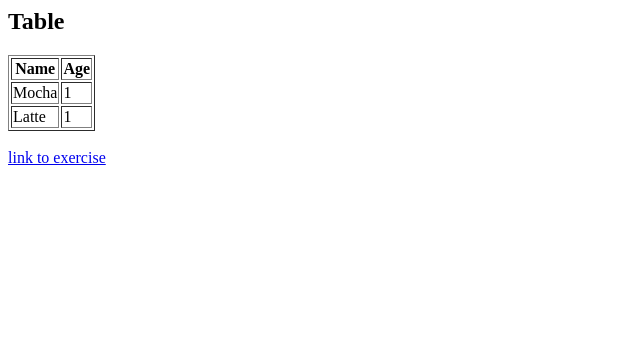
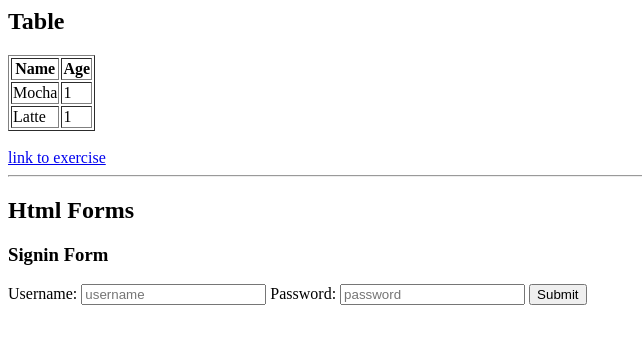
Before and after one commit to tayalone/html_intermediate, a plain HTML site: page index.html in a window 1280 px wide. Shown: the whole page, without its empty margins (0-642 px from the left). Drawn offline with Linux system fonts and the light colour scheme.

Commit message:
create form and use label tag

```diff
--- a/index.html
+++ b/index.html
@@ -26,6 +26,18 @@
             <br/>
             <a href = "exercises.html">link to exercise</a>
         </div>
+        <hr>
+        <div>
+            <h2> Html Forms </h2>
+            <h3> Signin Form </h3>
+            <form action="index.html" method="get">
+                <label for="usernam"> Username: </label>
+                    <input id="username" name="username" type="text" placeholder="username" />
+                <label for="password"> Password: </label>
+                    <input  id="password" name="password" type="password" placeholder="password" />
+                <button type="submit" > Submit</button>
+            </form>
+        </div>
 
     </body>
 </html>
```
Also changed, not shown: exercises.html (+1 -0 lines).
